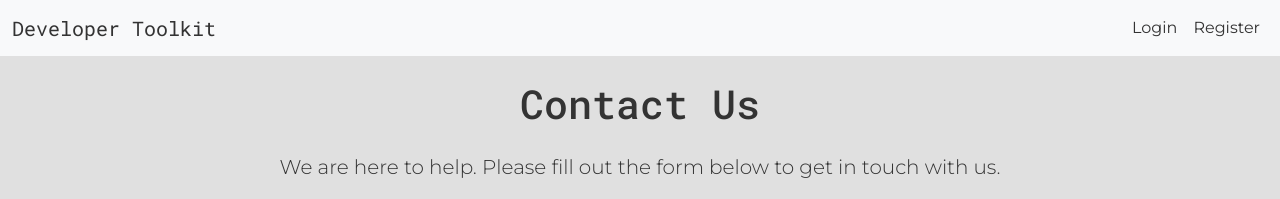
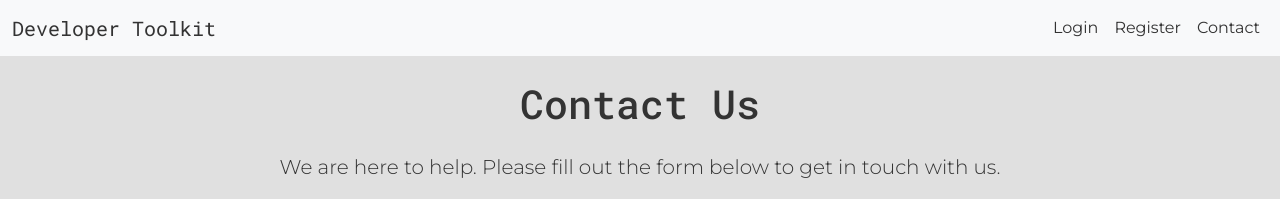
Before and after one commit to daisy21000/developer-resources, a Django app: page /contact/ in a window 1280 px wide. Shown: the top 199 px of the page. Run offline with Django 4.2, Linux system fonts and the light colour scheme; parts of the project's set-up code (start-up, migrations or seed data) failed here and were passed over; some libraries are stand-ins or nearby versions.

Commit message:
Add contact link to the navigation bar in base template

```diff
--- a/templates/base.html
+++ b/templates/base.html
@@ -60,6 +60,9 @@
                         <a class="nav-link" href="{{ signup_url }}">Register</a>
                     </li>
                     {% endif %}
+                    <li class="nav-item">
+                        <a class="nav-link" href="{% url 'contact' %}">Contact</a>
+                    </li>
                 </ul>
             </div>
         </div>
```
